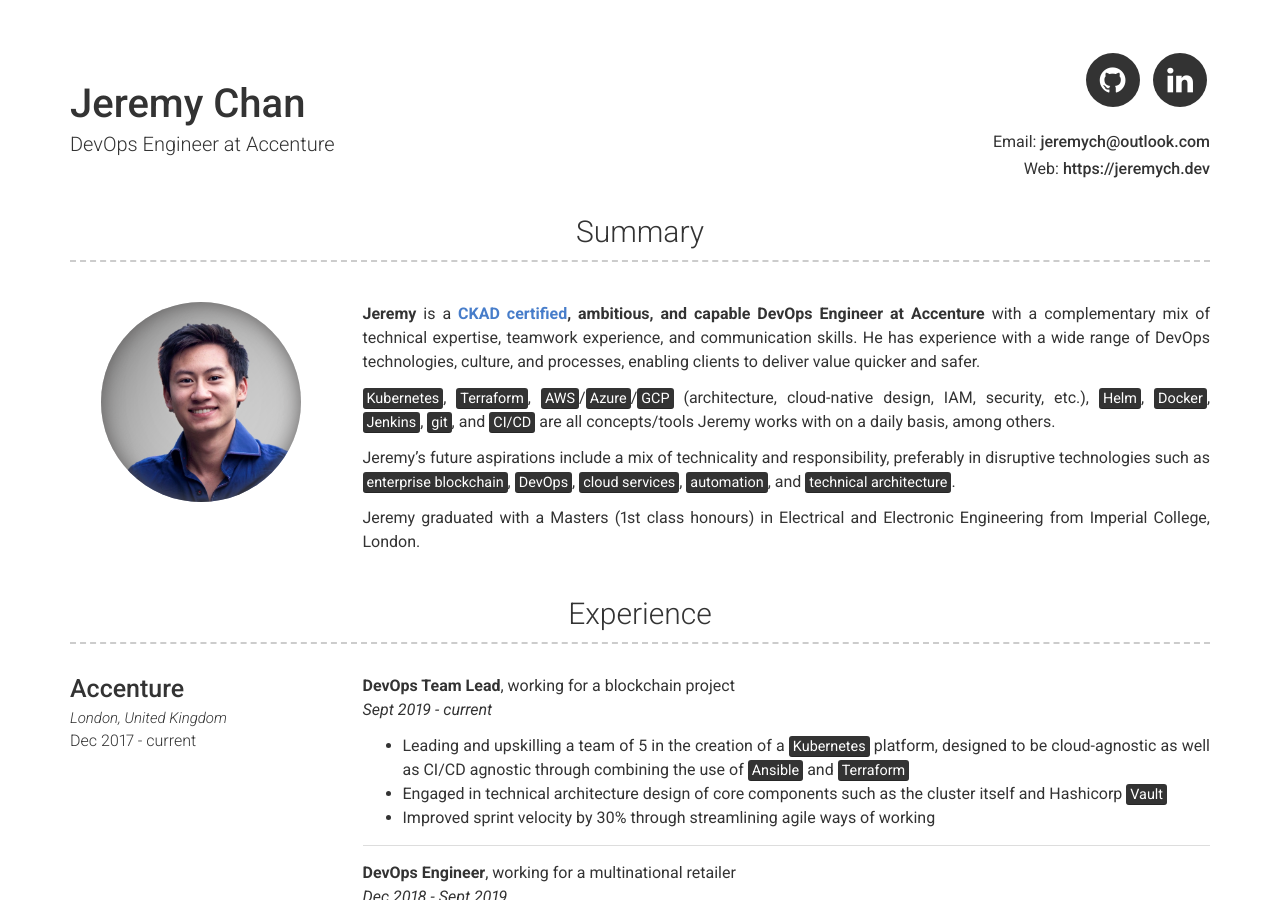
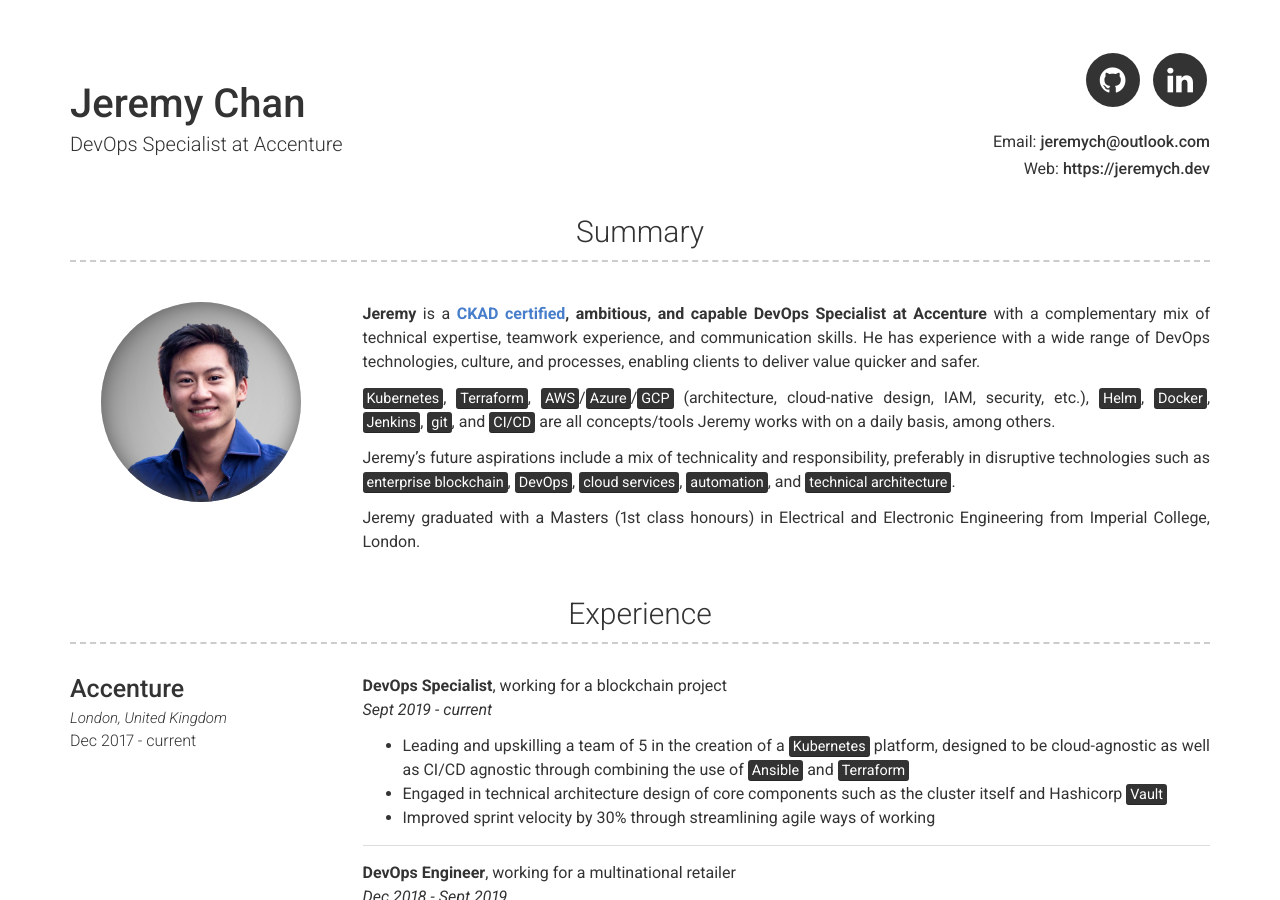
Before and after one commit to jeremych1000/jeremych1000.github.io, a Jekyll site: the page built from index.md, in a window 1280 px wide and 900 px high. Built offline with Jekyll 4.4.1, drawn with Linux system fonts in a browser that asks for light colours; some of the changed text lies outside the part shown.

Commit message:
Update title

```diff
--- a/_config.yml
+++ b/_config.yml
@@ -4,7 +4,7 @@ favicon: images/favicon.ico
 
 # Personal info
 name: Jeremy Chan
-title: DevOps Engineer at Accenture
+title: DevOps Specialist at Accenture
 email: jeremych@outlook.com
 # phone: Your phone number (optional)
 website: https://jeremych.dev
@@ -27,7 +27,7 @@ linkedin_username: jeremych
 about_title: Summary
 about_profile_image: images/profile.jpg
 about_content: | # this will include new lines to allow paragraphs
-  **Jeremy** is a **[CKAD certified](https://www.cncf.io/certification/ckad/), ambitious, and capable DevOps Engineer at Accenture** with a complementary mix of technical expertise, teamwork experience, and communication skills. He has experience with a wide range of DevOps technologies, culture, and processes, enabling clients to deliver value quicker and safer.
+  **Jeremy** is a **[CKAD certified](https://www.cncf.io/certification/ckad/), ambitious, and capable DevOps Specialist at Accenture** with a complementary mix of technical expertise, teamwork experience, and communication skills. He has experience with a wide range of DevOps technologies, culture, and processes, enabling clients to deliver value quicker and safer.
 
   <mark>Kubernetes</mark>, <mark>Terraform</mark>, <mark>AWS</mark>/<mark>Azure</mark>/<mark>GCP</mark> (architecture, cloud-native design, IAM, security, etc.), <mark>Helm</mark>, <mark>Docker</mark>, <mark>Jenkins</mark>, <mark>git</mark>, and <mark>CI/CD</mark> are all concepts/tools Jeremy works with on a daily basis, among others.
 
--- a/_data/certifications.yml
+++ b/_data/certifications.yml
@@ -3,5 +3,5 @@
   name: Certified Kubernetes Application Developer (CKAD)
   description: | # this will include new lines to allow paragraphs
     - Certified by the Cloud Native Computing Foundation (CNCF)
-    - Valid from Aug 13, 2019 to Aug 13, 2021
+    - Valid from Aug 13, 2019 to Aug 13, 2022
     - CKAD-1900-001173-0100 (verified by [Acclaim](https://www.youracclaim.com/badges/ae8c7c48-3c02-4e7e-97fd-689c634d8d39))
--- a/_data/experience.yml
+++ b/_data/experience.yml
@@ -5,7 +5,7 @@
   job_title:
   dates: Dec 2017 - current
   description: | # this will include new lines to allow paragraphs
-    **DevOps Team Lead**, working for a blockchain project
+    **DevOps Specialist**, working for a blockchain project
     _Sept 2019 - current_
       - Leading and upskilling a team of 5 in the creation of a <mark>Kubernetes</mark> platform, designed to be cloud-agnostic as well as CI/CD agnostic through combining the use of <mark>Ansible</mark> and <mark>Terraform</mark>
       - Engaged in technical architecture design of core components such as the cluster itself and Hashicorp <mark>Vault</mark>
```
